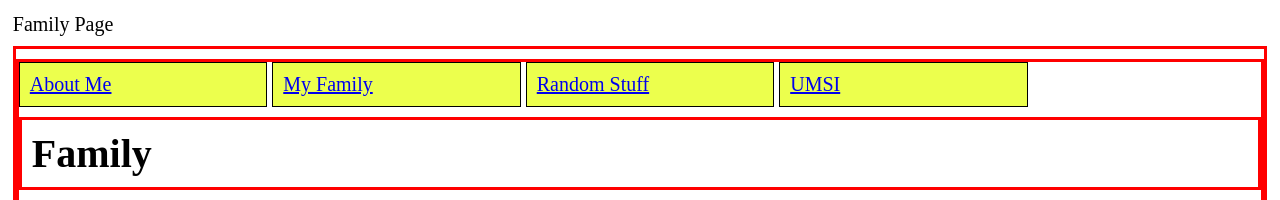
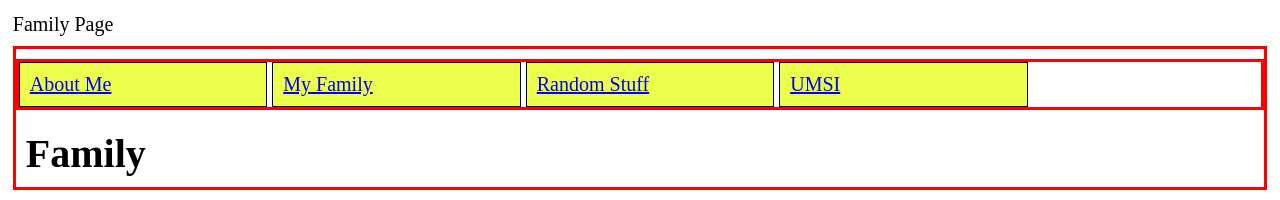
Before and after one commit to jxthetrash/hw1-2023, a plain HTML site: page family.html in a window 1280 px wide. Shown: the top 200 px of the page. Drawn offline with Linux system fonts and the light colour scheme.

Commit message:
Add files via upload

```diff
--- a/family.html
+++ b/family.html
@@ -17,7 +17,7 @@
 				<li><a href = "random.html">Random Stuff</a></li>
 				<li><a href = "si.umich.edu">UMSI</a></li>
 			</ul>
-	  <nav>
+		</nav>
 	<h1>Family</h1>
 	</header>
 
```
Also changed, not shown: random.html (+1 -1 lines).
